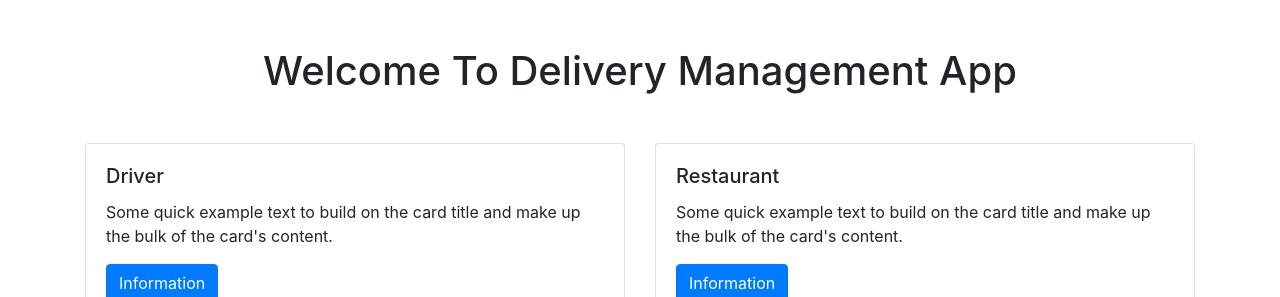
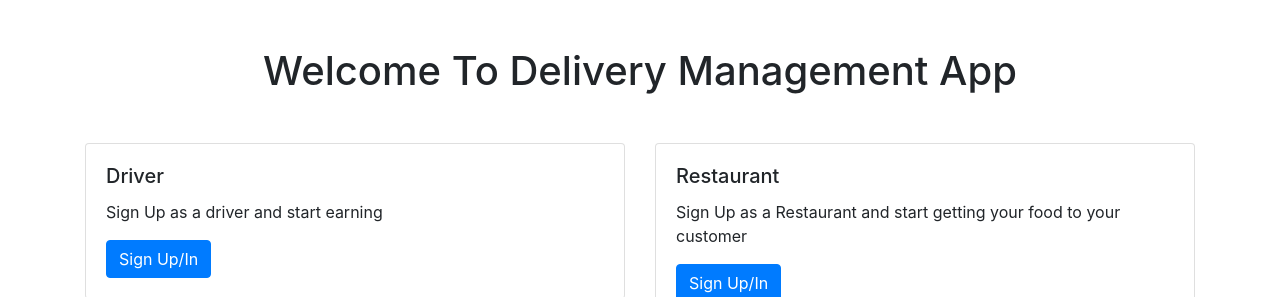
Before and after one commit to Muhammadkorumtallee/FinalYearProject-Delivery, a Django app: page / in a window 1280 px wide. Shown: the part 57-354 px from the top of the page. Run offline with Django 3.2, Linux system fonts and the light colour scheme; some libraries are stand-ins or nearby versions.

Commit message:
fixed text

```diff
--- a/core/templates/home.html
+++ b/core/templates/home.html
@@ -12,9 +12,8 @@
       <div class="card">
         <div class="card-body">
           <h5 class="card-title">Driver</h5>
-          <p class="card-text">Some quick example text to build on the card title and make up the bulk of the card's
-            content.</p>
-          <a href="{% url 'driver:home' %}" class="btn btn-primary">Information</a>
+          <p class="card-text">Sign Up as a driver and start earning</p>
+          <a href="{% url 'driver:home' %}" class="btn btn-primary">Sign Up/In</a>
         </div>
       </div>
       <div class="card">
@@ -26,9 +25,8 @@
       <div class="card">
         <div class="card-body">
           <h5 class="card-title">Restaurant</h5>
-          <p class="card-text">Some quick example text to build on the card title and make up the bulk of the card's
-            content.</p>
-          <a href="{% url 'restaurant:home' %}" class="btn btn-primary">Information</a>
+          <p class="card-text">Sign Up as a Restaurant and start getting your food to your customer</p>
+          <a href="{% url 'restaurant:home' %}" class="btn btn-primary">Sign Up/In</a>
         </div>
       </div>
       <div class="card">
```
